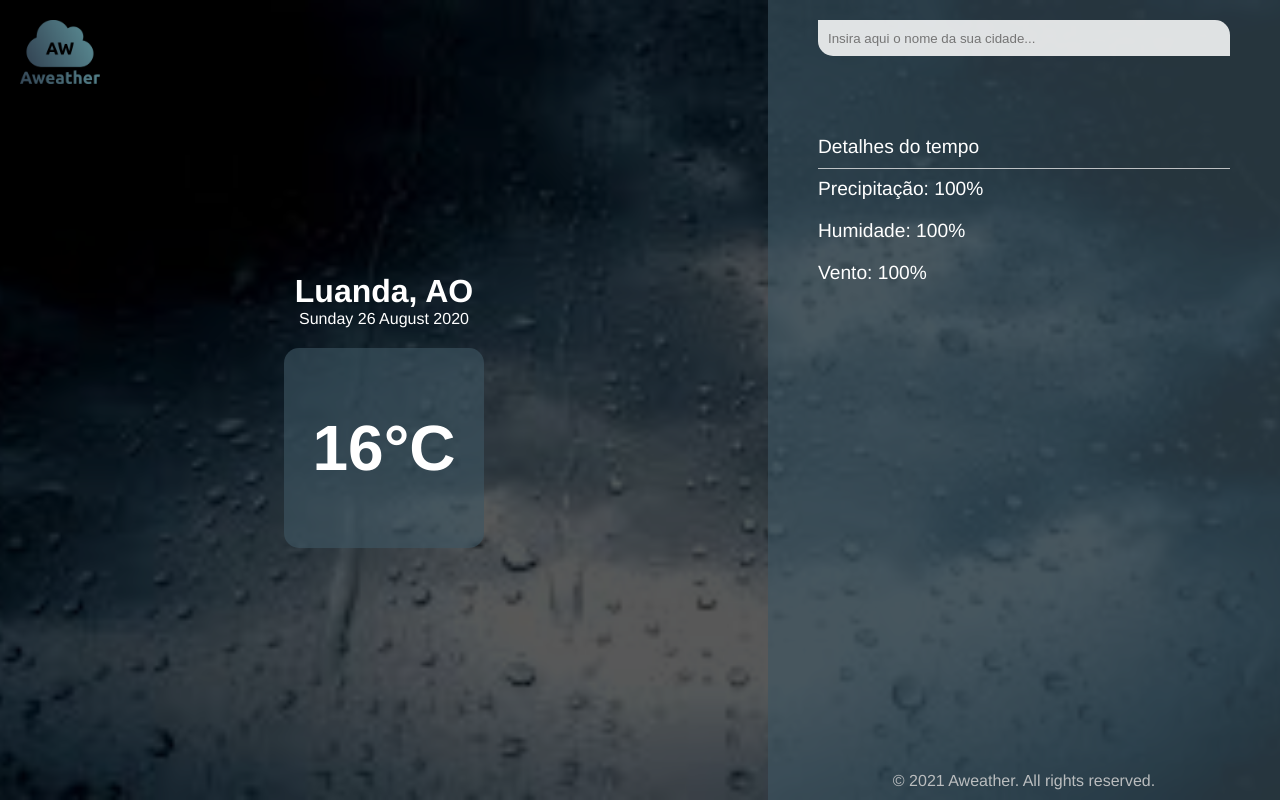
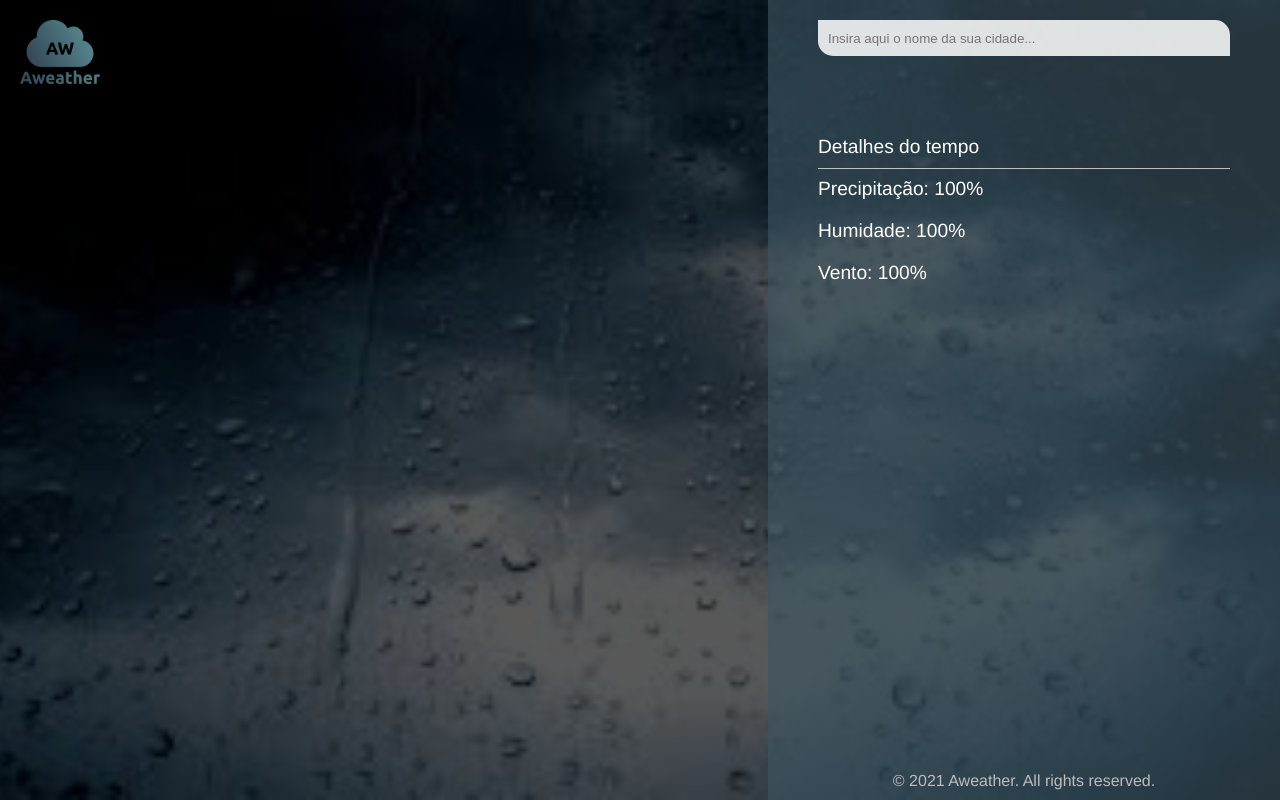
Before and after one commit to atilasousa/Aweather, a Vue app: page / in a window 1280 px wide. Built offline with nearby package versions, Linux system fonts and the light colour scheme.

Commit message:
chore: fixing bug typeof

```diff
--- a/src/App.vue
+++ b/src/App.vue
@@ -4,13 +4,13 @@
       <div class="overlay">
         <div class="LeftDiv">
           <header>
-            <img src="../public/assets/logo.png" width="80px" alt="" />
+            <img src="../public/assets/logo.png" width="80px" />
           </header>
-          <div style="margin: 20px">
-            <h1>Luanda, AO</h1>
+          <div style="margin:20px" v-if="typeof weather.main!='undefined' ">
+            <h1>{{weather.name}}, {{weather.sys.country}}</h1>
             <p>Sunday 26 August 2020</p>
           </div>
-          <div class="centerContent">
+          <div class="centerContent" v-if="typeof weather.main!='undefined'">
             <h1 style="color: white; font-size: 4rem">16°C</h1>
           </div>
         </div>
@@ -41,19 +41,31 @@
 </template>
 
 <script>
+import axios from "axios";
 export default {
   name: "App",
   data() {
     return {
       api_key: "88bda33f4889ae5dab3a5116b34f856c",
-      url:'api.openweathermap.org/data/2.5',
+      url: "https://api.openweathermap.org/data/2.5/",
       year: new Date().getFullYear(),
-      searchtext:'',
-      weather:{}
+      searchtext: "",
+      weather: {},
     };
   },
   methods: {
-
+    getweather(e) {
+      if (e.key == "Enter") {
+        axios(
+          `${this.url}weather?q=${this.searchtext}&units=metric&APPID=${this.api_key}`
+        ).then(res=>{
+          return res.json()
+        }).then(this.results);
+      }
+    },
+    results(results){
+      this.weather=results;
+    }
   },
 };
 </script>
```
